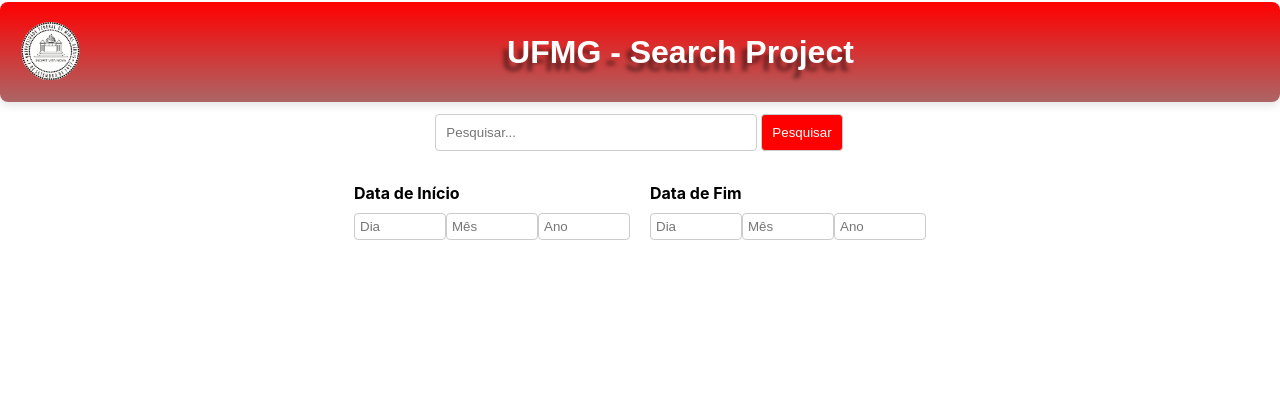
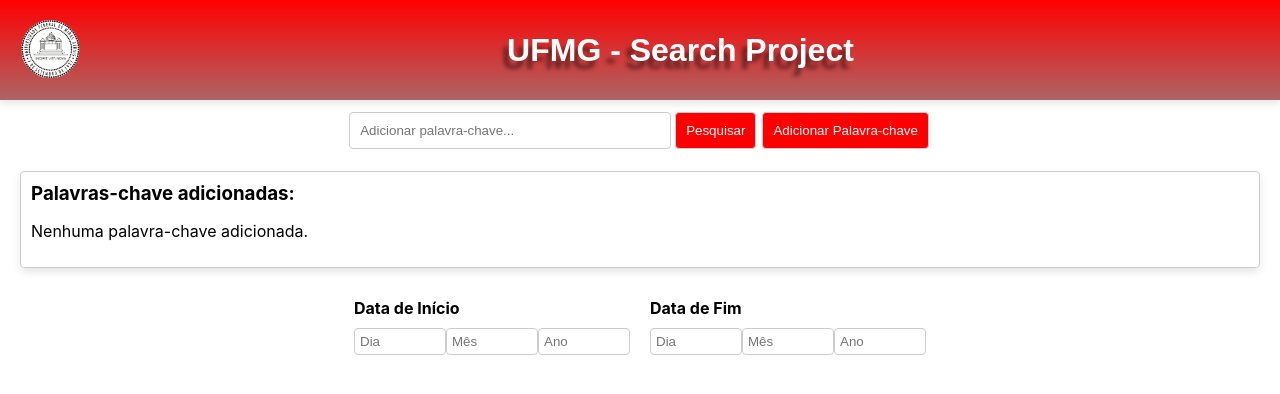
Before and after one commit to joaoboscodev/UFMG-Project, a React (Create React App) app in the folder client/: page /news in a window 1280 px wide. Shown: the top 394 px of the page. Built offline with nearby package versions, Linux system fonts and the light colour scheme.

Commit message:
Feat: múltiplas pesquisas

```diff
--- a/client/src/Styles/News.css
+++ b/client/src/Styles/News.css
@@ -5,9 +5,7 @@
   background: linear-gradient(to top, #ac6565, #ff0000);
   padding: 20px;
   box-shadow: 0 4px 8px rgba(0, 0, 0, 0.1);
-  border-radius: 8px;
   margin-bottom: 10px;
-  margin-top: 2px;
 }
 
 .logo {
@@ -113,6 +111,7 @@
   height: 80px;
   margin-right: 10px;
   border-radius: 4px;
+  box-shadow: -1px 2px 8px rgba(0, 0, 0, 0.8); /* Adiciona uma sombra à imagem */
 }
 
 .result-item p {
@@ -149,3 +148,39 @@
 .pagination-container span {
   font-size: 1.2rem;
 }
+
+.keywords-container {
+  margin: 20px;
+  padding: 10px;
+  border: 1px solid #ccc;
+  border-radius: 4px;
+  box-shadow: 0 4px 8px rgba(0, 0, 0, 0.1);
+}
+
+.keywords-container h3 {
+  margin: 0 0 10px 0;
+}
+
+.keywords-container ul {
+  list-style-type: none;
+  padding: 0;
+}
+
+.keywords-container li {
+  display: flex;
+  justify-content: space-between;
+  padding: 5px 0;
+}
+
+.keywords-container button {
+  background-color: #ff0000;
+  color: #fff;
+  border: none;
+  border-radius: 4px;
+  cursor: pointer;
+  padding: 2px 5px;
+}
+
+.keywords-container button:hover {
+  background-color: #cc0000;
+}
--- a/client/src/pages/News.js
+++ b/client/src/pages/News.js
@@ -15,8 +15,30 @@
   const [results, setResults] = useState([]);
   const [message, setMessage] = useState('');
   const [currentPage, setCurrentPage] = useState(1);
+  const [keywords, setKeywords] = useState([]); // Estado para as palavras-chave adicionais
 
-  const handleSearch = async () => {
+  const handleSingleSearch = async () => {
+    setResults([]); // Limpar resultados anteriores
+    setMessage('');
+    setCurrentPage(1); // Resetar para a primeira página ao fazer uma nova busca
+
+    if (keyword.trim() !== '') {
+      await searchByKeyword(keyword.trim());
+    }
+  };
+
+  const handleMultiSearch = async () => {
+    setResults([]); // Limpar resultados anteriores
+    setMessage('');
+    setCurrentPage(1); // Resetar para a primeira página ao fazer uma nova busca
+
+    // Realizar pesquisa separada para cada palavra-chave
+    for (let i = 0; i < keywords.length; i++) {
+      await searchByKeyword(keywords[i]);
+    }
+  };
+
+  const searchByKeyword = async (keyword) => {
     const params = {
       keyword,
       iniciodia,
@@ -34,14 +56,22 @@
       const response = await fetch(url);
       const data = await response.json();
       console.log('Resultados:', data); // Log dos resultados
-      setResults(data);
-      setMessage('');
-      setCurrentPage(1); // Resetar para a primeira página ao fazer uma nova busca
+      setResults(prevResults => [...prevResults, ...data]); // Adicionar novos resultados aos resultados anteriores
     } catch (error) {
       console.error('Erro ao comunicar com o backend:', error);
       setMessage('Erro ao comunicar com o backend.');
-      setResults([]);
     }
+  };
+
+  const addKeyword = () => {
+    if (keyword.trim() !== '') {
+      setKeywords([...keywords, keyword.trim()]);
+      setKeyword('');
+    }
+  };
+
+  const removeKeyword = (index) => {
+    setKeywords(keywords.filter((_, i) => i !== index));
   };
 
   const totalPages = Math.ceil(results.length / RESULTS_PER_PAGE);
@@ -54,7 +84,13 @@
   return (
     <div>
       <Header />
-      <SearchBox keyword={keyword} setKeyword={setKeyword} handleSearch={handleSearch} />
+      <SearchBox
+        keyword={keyword}
+        setKeyword={setKeyword}
+        handleSingleSearch={handleSingleSearch}
+        addKeyword={addKeyword}
+      />
+      <KeywordsBox keywords={keywords} removeKeyword={removeKeyword} handleMultiSearch={handleMultiSearch} />
       <DateFilter
         setInicioDia={setInicioDia} setInicioMes={setInicioMes} setInicioAno={setInicioAno}
         setFimDia={setFimDia} setFimMes={setFimMes} setFimAno={setFimAno}
@@ -81,17 +117,40 @@
   );
 }
 
-function SearchBox({ keyword, setKeyword, handleSearch }) {
+function SearchBox({ keyword, setKeyword, handleSingleSearch, addKeyword }) {
   return (
     <div className="search-container">
       <input
         type="text"
-        placeholder="Pesquisar..."
+        placeholder="Adicionar palavra-chave..."
         className="search-input"
         value={keyword}
         onChange={(e) => setKeyword(e.target.value)}
       />
-      <button className="search-button" onClick={handleSearch}>Pesquisar</button>
+      <button className="search-button" onClick={handleSingleSearch}>Pesquisar</button>
+      <button className="search-button" onClick={addKeyword}>Adicionar Palavra-chave</button>
+    </div>
+  );
+}
+
+function KeywordsBox({ keywords, removeKeyword, handleMultiSearch }) {
+  return (
+    <div className="keywords-container">
+      <h3>Palavras-chave adicionadas:</h3>
+      {keywords.length === 0 ? (
+        <p>Nenhuma palavra-chave adicionada.</p>
+      ) : (
+        <ul>
+          {keywords.map((kw, index) => (
+            <li key={index}>
+              {kw} <button onClick={() => removeKeyword(index)}>Remover</button>
+            </li>
+          ))}
+        </ul>
+      )}
+      {keywords.length > 0 && (
+        <button className="search-button" onClick={handleMultiSearch}>Pesquisar todas as palavras-chave</button>
+      )}
     </div>
   );
 }
```
